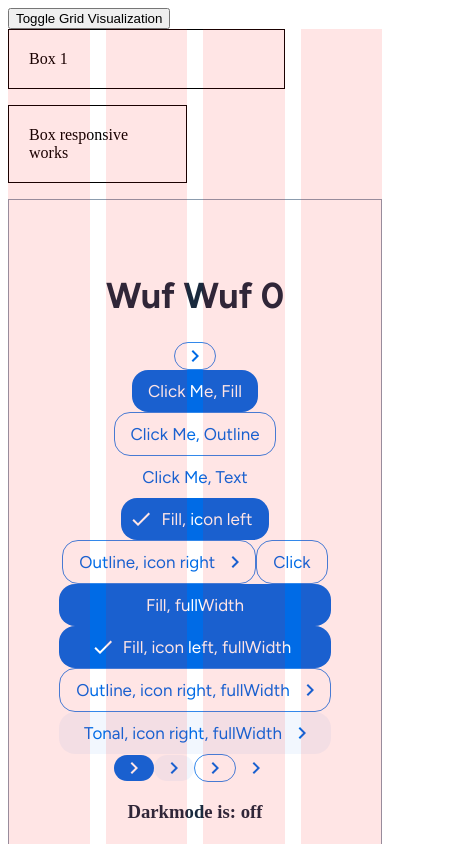
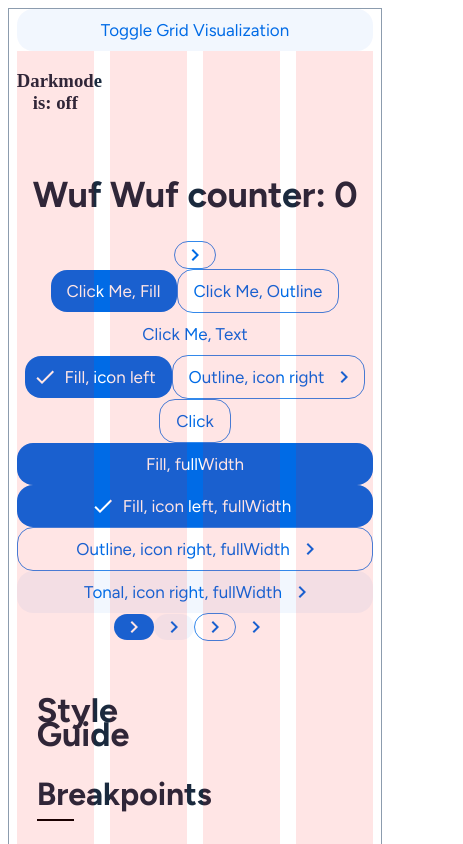
Before and after one commit to RoopeMaatta/portfolio, a React (Vite) app: page / in a window 390 px wide. Shown: the top 844 px of the page, 463 px wide, since content can reach past the window. Built offline with nearby package versions, Linux system fonts and the light colour scheme.

Commit message:
useResponsiveValue used for main view Paddings

```diff
--- a/src/App.tsx
+++ b/src/App.tsx
@@ -1,16 +1,18 @@
-import React, { useState } from 'react'
+import React from 'react'
 import { useDarkMode } from './hooks'
 import { useTheme, DefaultTheme } from 'styled-components'
 import StyleGuide from './views/StyleGuide'
-import AppWrapper from './components/gridContainer/AppWrapper'
+import GridWrapper from './components/gridContainer/GridWrapper'
 import ButtonVariations from './views/ButtonVariations'
 import styled from 'styled-components'
 import useResponsiveValue from './hooks/useResponsiveValue'
 
-const Container = styled.div(
-  ({ theme }: { theme: DefaultTheme }) => `
+const Container = styled.div<{ padding: string }>(
+  ({ theme, padding }: { theme: DefaultTheme; padding: string }) => `
+    padding-left: ${padding};
+    padding-right: ${padding};
+
     text-align: center;
-    padding: 50px;
     border: ${theme.stroke.strong} solid ${theme.colors.stroke.neutral.strong};
     grid-column: 1 / -1; /* Span full width */
     background-color: ${theme.colors.fill.background.base};
@@ -18,38 +20,30 @@ const Container = styled.div(
   `
 )
 
-const Box = styled.div`
-  border: 1px solid black;
-  padding: 20px;
-`
+console.log(Container)
+
+// const MakeDirectChilOfParentContainer = styled.div`
+//   display: contents;
+
+//   & > * {
+//     display: contents;
+//   }
+// `
 
 const App: React.FC = () => {
-  const [counter, setCounter] = useState(0)
   const isDarkMode = useDarkMode()
   const theme = useTheme()
 
+  const padding = useResponsiveValue(['2vw', '4vw', '6vw'])
+
   return (
-    <AppWrapper>
-      <Box style={{ gridColumn: 'span 3' }}>Box 1</Box>
-      <Box
-        style={{
-          gridColumn: useResponsiveValue(['span 2', 'span 3', 'span 4']),
-        }}
-      >
-        Box responsive works
-      </Box>
-
-      {/* <Box style={{ gridColumn: '2 / 4' }}>Box 2</Box>
-      <Box style={{ gridColumn: 'span 4 / 3' }}>Box 3</Box>
-      <Box style={{ gridColumn: '2 / span 3' }}>Box 4</Box> */}
-
-      <Container theme={theme}>
-        <h1 style={theme.typography.h1}>Wuf Wuf {counter}</h1>
-        <ButtonVariations setCounter={setCounter} />
+    <Container theme={theme} padding={padding}>
+      <GridWrapper>
         <h3>Darkmode is: {isDarkMode ? 'on' : 'off'}</h3>
+        <ButtonVariations />
         <StyleGuide />
-      </Container>
-    </AppWrapper>
+      </GridWrapper>
+    </Container>
   )
 }
 
--- a/src/components/gridContainer/AppWrapper.tsx
+++ b/src/components/gridContainer/GridWrapper.tsx
@@ -2,22 +2,27 @@ import React, { ReactNode, useState } from 'react'
 import { GridProvider, useGrid } from './GridContext'
 import { GridContainer } from './GridContainerStyle'
 import GridVisualization from './GridVisualization'
+import { Button } from '../Button'
 
-// Interface for the AppWrapper properties
-interface AppWrapperProps {
+// Interface for the GridWrapper properties
+interface GridWrapperProps {
   children: ReactNode
 }
 
-// Main content component for the AppWrapper
-const AppWrapperContent: React.FC<AppWrapperProps> = ({ children }) => {
+// Main content component for the GridWrapper
+const GridWrapperContent: React.FC<GridWrapperProps> = ({ children }) => {
   const [showGrid, setShowGrid] = useState(true)
   const { columns, gridGap } = useGrid()
 
   return (
     <div style={{ position: 'relative' }}>
-      <button onClick={() => setShowGrid(!showGrid)}>
-        Toggle Grid Visualization
-      </button>
+      <Button
+        label='Toggle Grid Visualization'
+        onClick={() => setShowGrid(!showGrid)}
+        buttonStyle='tonal'
+        fullWidth={true}
+      />
+
       <GridContainer gridGap={gridGap} columns={columns}>
         {children}
         {showGrid && <GridVisualization columns={columns} />}
@@ -26,11 +31,11 @@ const AppWrapperContent: React.FC<AppWrapperProps> = ({ children }) => {
   )
 }
 
-// AppWrapper component to provide grid context to its children
-const AppWrapper: React.FC<AppWrapperProps> = props => (
+// GridWrapper component to provide grid context to its children
+const GridWrapper: React.FC<GridWrapperProps> = props => (
   <GridProvider>
-    <AppWrapperContent {...props} />
+    <GridWrapperContent {...props} />
   </GridProvider>
 )
 
-export default AppWrapper
+export default GridWrapper
--- a/src/views/ButtonVariations.tsx
+++ b/src/views/ButtonVariations.tsx
@@ -1,21 +1,27 @@
-import React from 'react'
+import React, { useState } from 'react'
 import { Button } from '../components'
 import CheckIcon from '@mui/icons-material/Check'
 import ChevronRightIcon from '@mui/icons-material/ChevronRight'
+import { useTheme } from 'styled-components'
+import styled from 'styled-components'
 
-// Define the type for the props
-interface ButtonVariationsProps {
-  setCounter: React.Dispatch<React.SetStateAction<number>>
-}
+const Container = styled.div`
+  text-align: center;
+  grid-column: 1 / -1;
+`
 
-const ButtonVariations: React.FC<ButtonVariationsProps> = ({ setCounter }) => {
+const ButtonVariations: React.FC = () => {
+  const [counter, setCounter] = useState(0)
+  const theme = useTheme()
+
   // Function to increment the counter
   const handleButtonClick = () => {
     setCounter((prevCounter: number) => prevCounter + 1)
   }
 
   return (
-    <>
+    <Container>
+      <h1 style={theme.typography.h1}>Wuf Wuf counter: {counter}</h1>
       <Button
         onClick={handleButtonClick}
         buttonStyle='outline'
@@ -105,7 +111,7 @@ const ButtonVariations: React.FC<ButtonVariationsProps> = ({ setCounter }) => {
         buttonStyle='text'
         icon={<ChevronRightIcon />}
       />
-    </>
+    </Container>
   )
 }
 
```
